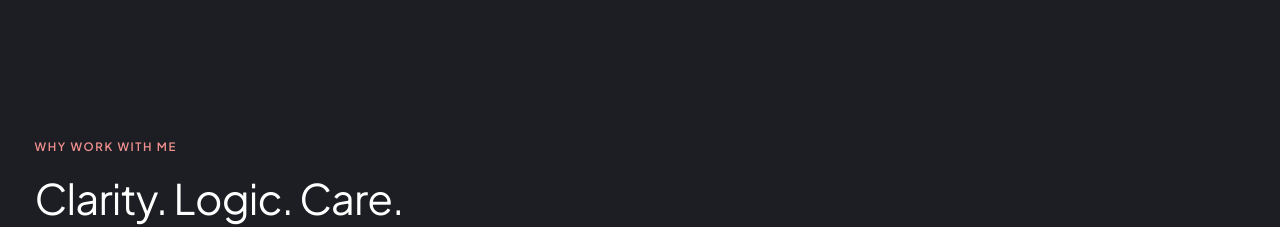
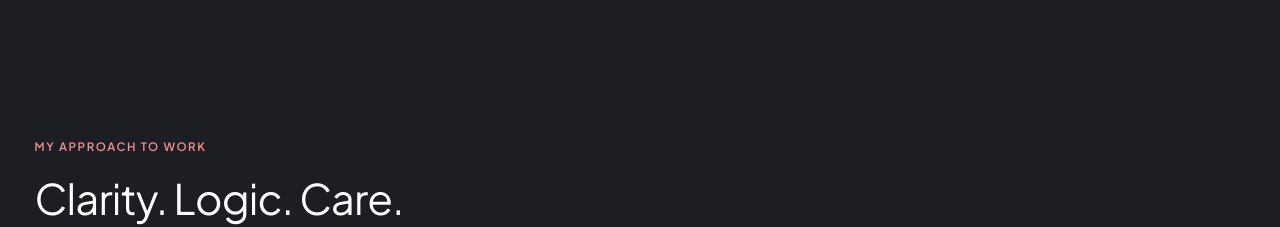
Before and after one commit to Irene2828/porfoliojuly, a Next.js app: page / in a window 1280 px wide. Shown: the part 4560-4787 px from the top of the page. Built offline with nearby package versions, Linux system fonts and the light colour scheme.

Commit message:
Rename approach section kicker

```diff
--- a/src/app/v2/components/HowItWorks.tsx
+++ b/src/app/v2/components/HowItWorks.tsx
@@ -195,7 +195,7 @@ export default function HowItWorks() {
           transition={{ duration: 0.68, ease: [0.16, 1, 0.3, 1] }}
           style={{ margin: '0 0 1.05rem 0', textAlign: 'left' }}
         >
-          Why work with me
+          MY APPROACH TO WORK
         </motion.p>
         <motion.h2
           className="how-title"
```
